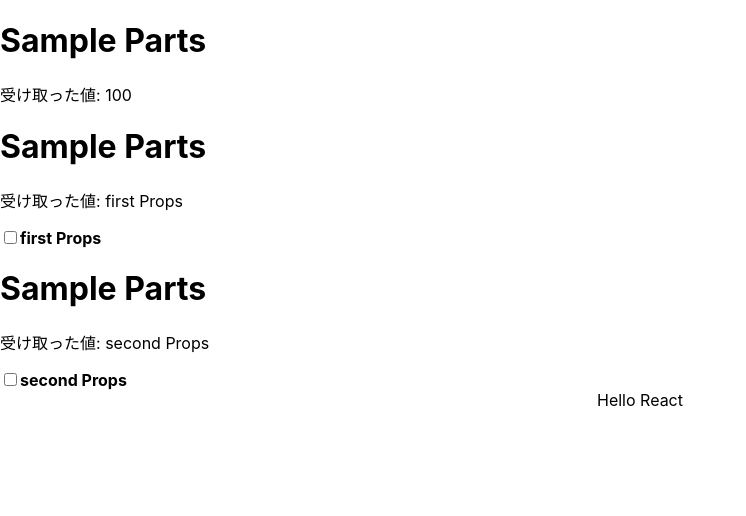
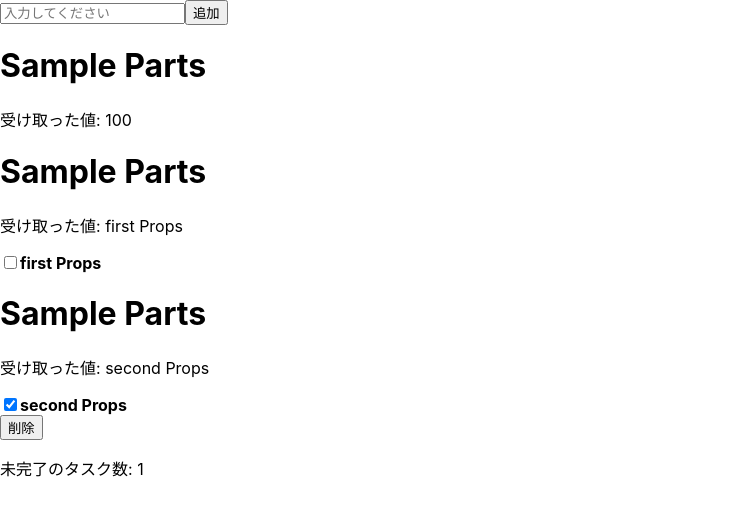
Before and after one commit to Kodai-study/my-reactApp, a React (Create React App) app: page / in a window 1280 px wide. Shown: the top 516 px of the page, without its empty margins (0-746 px from the left). Built offline with nearby package versions, Linux system fonts and the light colour scheme.

Commit message:
TODOリストの基本機能を実装
完了したかどうかのチェックボックスで、リストのデータを更新することができ、完了済みのタスクの削除、未完了の数の表示ができる

```diff
--- a/src/App.js
+++ b/src/App.js
@@ -1,31 +1,44 @@
 import './App.css';
 import { useRef, useState } from 'react';
 import SampleParts from './SampleParts';
-import Sample_multiprops from './Sample_multiprops';
+import SampleMultiprops from './Sample_multiprops';
 
 function App() {
 
   const [count] = useState(100);
-  const [multiProps] = useState(["first Props", "second Props"]);
+  const [multiProps, setTodoList] = useState([{ key: 1, text: "first Props", completed: false }, { key: 2, text: "second Props", completed: true }]);
+
+  const todoTextInput = useRef();
+
+  const handleClickAddTodoButton = () => {
+    console.log(todoTextInput.current.value);
+
+    //テキストボックスから入力された値を取得して、リストに追加する
+    setTodoList([...multiProps, { key: multiProps.length + 1, text: todoTextInput.current.value, completed: false }]);
+
+  }
+
+  const taskCompletedToggleHandler = (id) => {
+    const newTodoList = [...multiProps];
+    const changeTodo = newTodoList.find((todo) => todo.key === id);
+    changeTodo.completed = !changeTodo.completed;
+    setTodoList(newTodoList);
+  }
+
+
   return (
     <>
-      <SampleParts count={count} />
-      <Sample_multiprops multiProps={multiProps} />
-      <div className="App">Hello React</div>
+      <input type="text" id="add-text" placeholder="入力してください" ref={todoTextInput} />
+      <button onClick={handleClickAddTodoButton}>追加</button>
+
+      <SampleParts count={count}/>
+      <SampleMultiprops multiProps={multiProps} completedToggleHandler={taskCompletedToggleHandler}/>
+      <button onClick={() => setTodoList(multiProps.filter((todo) => !todo.completed))}>削除</button>
+      <p>未完了のタスク数: {multiProps.filter((todo) => !todo.completed).length}</p>
     </>
   );
 }
 
-/**
-const list = useRef();
-
-const handleClick = () => {
-  //テキストボックスの値を取得する
-  const inputText = document.getElementById("add-text").value;
-  //リストに追加する
-  const newTodo = [...todo, inputText];
-  setTodoList(newTodo);
-}; */
 
 //ボタンを押されたときのハンドラー
 //テキストボックスから入力された値を取得して、リストに追加する
--- a/src/SampleParts.js
+++ b/src/SampleParts.js
@@ -13,10 +13,16 @@ const SampleParts = (props) => {
 // (チェックボックス) (props で受け取った文字列)  文字列は太字
 
 const TodoComponent = (props) => {
+
+  const taskCompletedToggleHandler = () => {
+    props.completedToggleHandler(props.value.key);
+  }
+
   return (
     <div>
-      <input type="checkbox" />
-      <span style={{ fontWeight: "bold" }}>{props.value}</span>
+      <input type="checkbox" checked={props.value.completed} readOnly
+      onChange={taskCompletedToggleHandler}/>
+      <span style={{ fontWeight: "bold" }}>{props.value.text}</span>
     </div>
   );
 };
--- a/src/Sample_multiprops.js
+++ b/src/Sample_multiprops.js
@@ -2,12 +2,12 @@ import React from 'react'
 import SampleParts, { TodoComponent } from './SampleParts'
 
 const Sample_multiprops = (props) => {
+
     return props.multiProps.map((value) =>
         <>
-            <SampleParts count={value} />
-            <TodoComponent value={value} />
+            <SampleParts count={value.text} key={value.id + 10} />
+            <TodoComponent value={value} key={value.id} completedToggleHandler={props.completedToggleHandler} />
         </>);
 };
 
-
 export default Sample_multiprops
```
